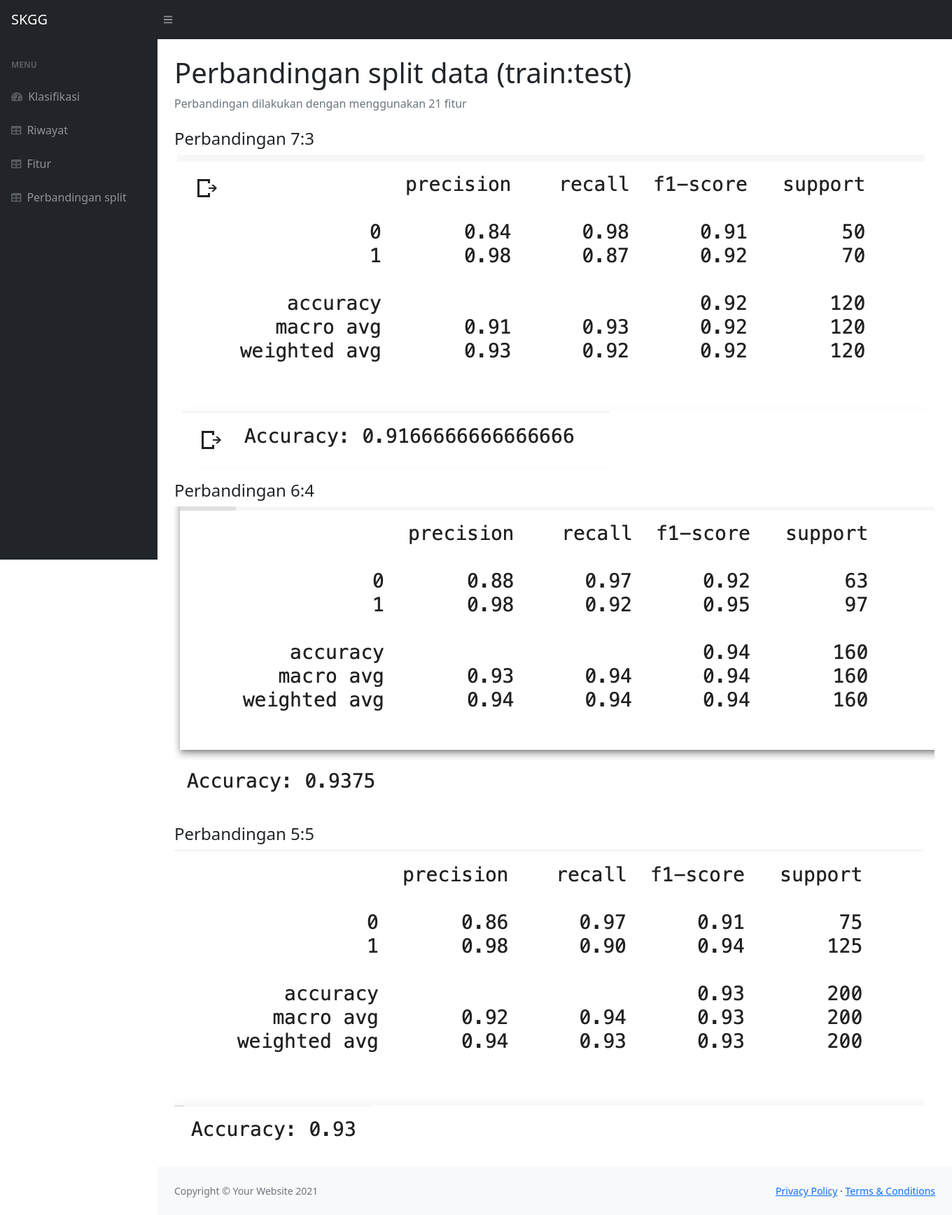
After one commit to verkit/web-ginjal, a Flask app: page /split in a window 1360 px wide. The commit adds this page. Shown: the whole page at 70% size. Run offline with Flask 2, Linux system fonts and the light colour scheme; parts of the project's set-up code (start-up, migrations or seed data) failed here and were passed over; some libraries are stand-ins or nearby versions.

Commit message:
penambahan split data

```diff
--- a/app.py
+++ b/app.py
@@ -23,6 +23,10 @@ def home():
 @app.route("/feature")
 def feature():
     return render_template('feature.html')
+
+@app.route("/split")
+def split():
+    return render_template('split.html')
 
 @app.route("/history", methods=['GET'])
 def history():
--- a/templates/feature.html
+++ b/templates/feature.html
@@ -35,6 +35,10 @@
                             <a class="nav-link" href="/feature">
                                 <div class="sb-nav-link-icon"><i class="fas fa-table"></i></div>
                                 Fitur
+                            </a>
+                            <a class="nav-link" href="/split">
+                                <div class="sb-nav-link-icon"><i class="fas fa-table"></i></div>
+                                Perbandingan split
                             </a>
                         </div>
                     </div>
--- a/templates/history.html
+++ b/templates/history.html
@@ -35,6 +35,10 @@
                             <a class="nav-link" href="/feature">
                                 <div class="sb-nav-link-icon"><i class="fas fa-table"></i></div>
                                 Fitur
+                            </a>
+                            <a class="nav-link" href="/split">
+                                <div class="sb-nav-link-icon"><i class="fas fa-table"></i></div>
+                                Perbandingan split
                             </a>
                         </div>
                     </div>
--- a/templates/index.html
+++ b/templates/index.html
@@ -35,6 +35,10 @@
                             <a class="nav-link" href="/feature">
                                 <div class="sb-nav-link-icon"><i class="fas fa-table"></i></div>
                                 Fitur
+                            </a>
+                            <a class="nav-link" href="/split">
+                                <div class="sb-nav-link-icon"><i class="fas fa-table"></i></div>
+                                Perbandingan split
                             </a>
                         </div>
                     </div>
--- /dev/null
+++ b/templates/split.html
@@ -0,0 +1,90 @@
+<!DOCTYPE html>
+<html lang="en">
+    <head>
+        <meta charset="utf-8" />
+        <meta http-equiv="X-UA-Compatible" content="IE=edge" />
+        <meta name="viewport" content="width=device-width, initial-scale=1, shrink-to-fit=no" />
+        <meta name="description" content="" />
+        <meta name="author" content="" />
+        <title>Feature - Sistem Klasifikasi Gagal Ginjal</title>
+        <link href="https://cdn.jsdelivr.net/npm/simple-datatables@latest/dist/style.css" rel="stylesheet" />
+        <link href="./static/css/styles.css" rel="stylesheet" />
+        <script src="https://cdnjs.cloudflare.com/ajax/libs/font-awesome/5.15.3/js/all.min.js" crossorigin="anonymous"></script>
+    </head>
+    <body class="sb-nav-fixed">
+        <nav class="sb-topnav navbar navbar-expand navbar-dark bg-dark">
+            <!-- Navbar Brand-->
+            <a class="navbar-brand ps-3" href="/">SKGG</a>
+            <!-- Sidebar Toggle-->
+            <button class="btn btn-link btn-sm order-1 order-lg-0 me-4 me-lg-0" id="sidebarToggle" href="#!"><i class="fas fa-bars"></i></button>
+        </nav>
+        <div id="layoutSidenav">
+            <div id="layoutSidenav_nav">
+                <nav class="sb-sidenav accordion sb-sidenav-dark" id="sidenavAccordion">
+                    <div class="sb-sidenav-menu">
+                        <div class="nav">
+                            <div class="sb-sidenav-menu-heading">Menu</div>
+                            <a class="nav-link" href="/">
+                                <div class="sb-nav-link-icon"><i class="fas fa-tachometer-alt"></i></div>
+                                Klasifikasi
+                            </a>
+                            <a class="nav-link" href="/history">
+                                <div class="sb-nav-link-icon"><i class="fas fa-table"></i></div>
+                                Riwayat
+                            </a>
+                            <a class="nav-link" href="/feature">
+                                <div class="sb-nav-link-icon"><i class="fas fa-table"></i></div>
+                                Fitur
+                            </a>
+                            <a class="nav-link" href="/split">
+                                <div class="sb-nav-link-icon"><i class="fas fa-table"></i></div>
+                                Perbandingan split
+                            </a>
+                        </div>
+                    </div>
+                </nav>
+            </div>
+            <div id="layoutSidenav_content">
+                <main>
+                    <div class="container-fluid px-4">
+                        <h1 class="mt-4">Perbandingan split data (train:test)</h1>
+                        <ol class="breadcrumb mb-4">
+                            <li class="breadcrumb-item active">Perbandingan dilakukan dengan menggunakan 21 fitur</li>
+                        </ol>
+                        <div class="row">
+                            <div class="mb-3">
+                                <h4>Perbandingan 7:3</h4>
+                                <img src="/static/assets/img/split/7.3.PNG" alt="">
+                                <img src="/static/assets/img/split/accuracy7.3.PNG" alt="">
+                            </div>
+                            <div class="mb-3">
+                                <h4>Perbandingan 6:4</h4>
+                                <img src="/static/assets/img/split/6.4.PNG" alt="">
+                                <img src="/static/assets/img/split/accuracy6.4.PNG" alt="">
+                            </div>
+                            <div class="mb-3">
+                                <h4>Perbandingan 5:5</h4>
+                                <img src="/static/assets/img/split/5.5.PNG" alt="">
+                                <img src="/static/assets/img/split/accuracy5.5.PNG" alt="">
+                            </div>
+                        </div>
+                    </div>
+                </main>
+                <footer class="py-4 bg-light mt-auto">
+                    <div class="container-fluid px-4">
+                        <div class="d-flex align-items-center justify-content-between small">
+                            <div class="text-muted">Copyright &copy; Your Website 2021</div>
+                            <div>
+                                <a href="#">Privacy Policy</a>
+                                &middot;
+                                <a href="#">Terms &amp; Conditions</a>
+                            </div>
+                        </div>
+                    </div>
+                </footer>
+            </div>
+        </div>
+        <script src="https://cdn.jsdelivr.net/npm/bootstrap@5.1.3/dist/js/bootstrap.bundle.min.js" crossorigin="anonymous"></script>
+        <script src="./static/js/scripts.js"></script>
+    </body>
+</html>
```
Also changed, not shown: static/assets/img/split/5.5.png (added), static/assets/img/split/6.4.png (added), static/assets/img/split/7.3.png (added), static/assets/img/split/accuracy5.5.png (added), static/assets/img/split/accuracy6.4.png (added), static/assets/img/split/accuracy7.3.png (added).
